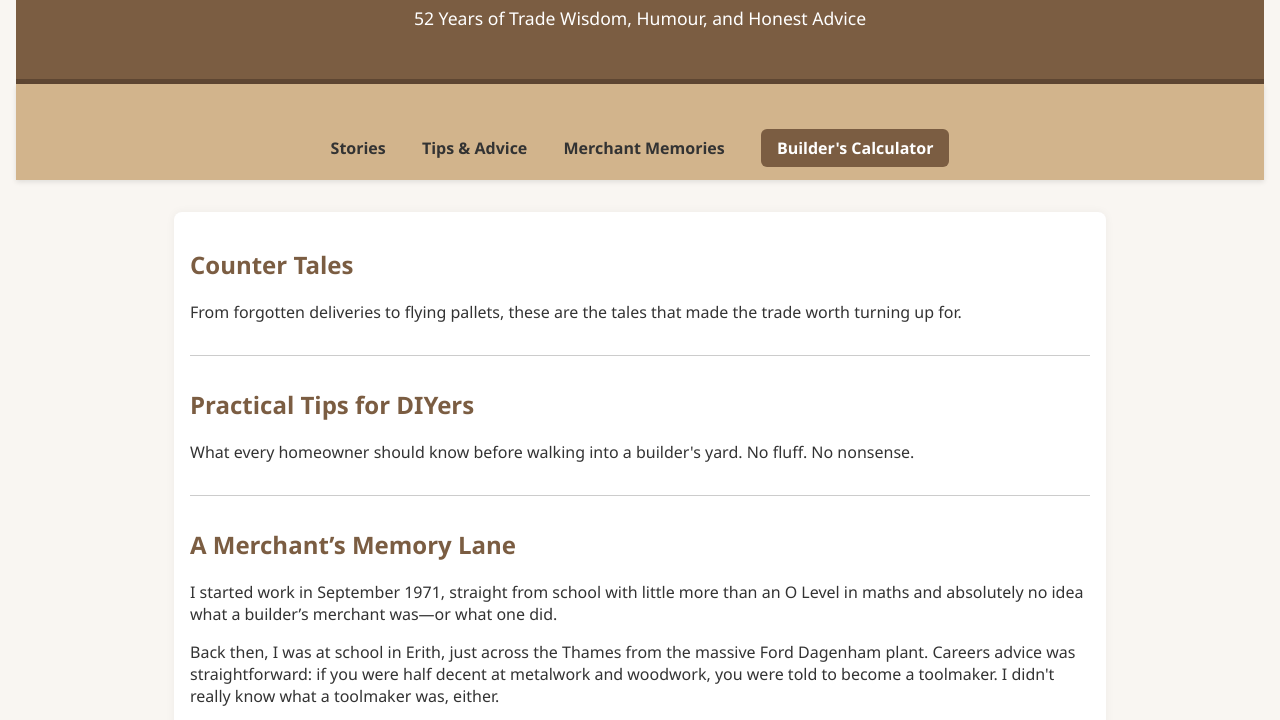
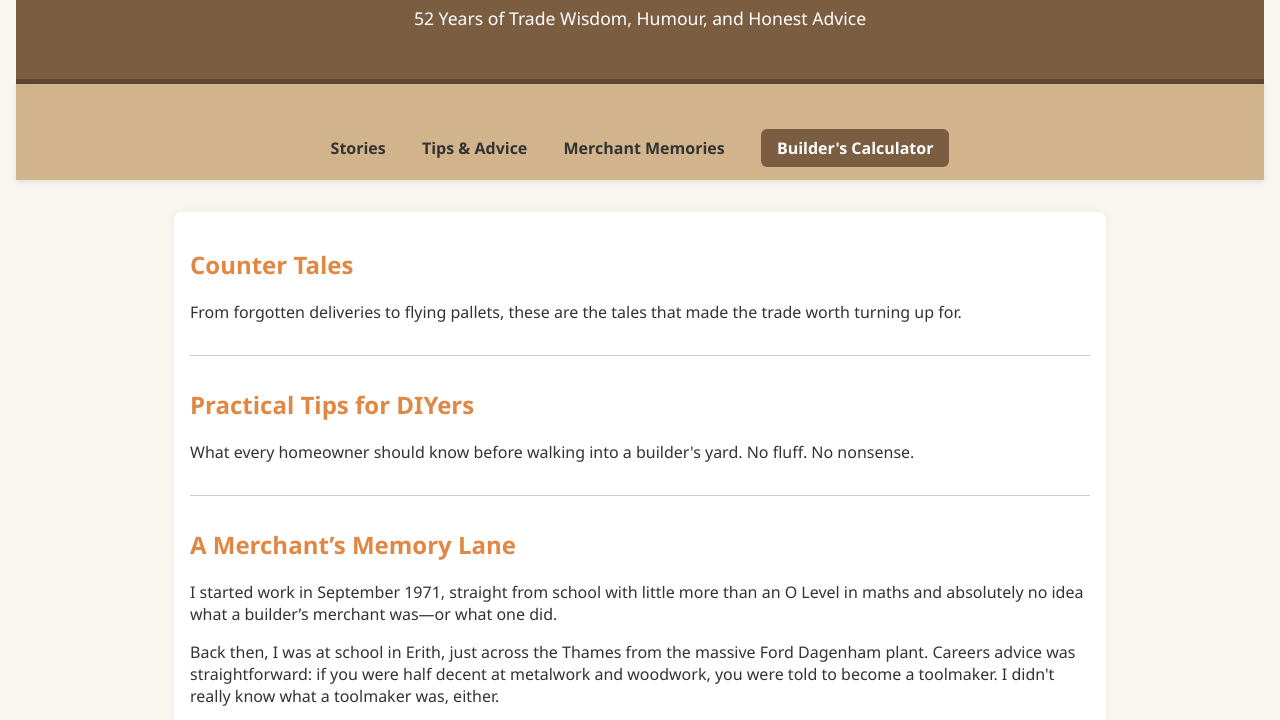
Before and after one commit to petemyall/The-Merchants-Bench, a plain HTML site: page index.html in a window 1280 px wide. Shown: the part 112-832 px from the top of the page. Drawn offline with Linux system fonts and the light colour scheme.

Commit message:
Update style.css

```diff
--- a/style.css
+++ b/style.css
@@ -8,7 +8,7 @@ body {
 }
 
 h1, h2, h3 {
-  color: #7b5d42;
+  color: #e28743;
 }
 
 header {
```
